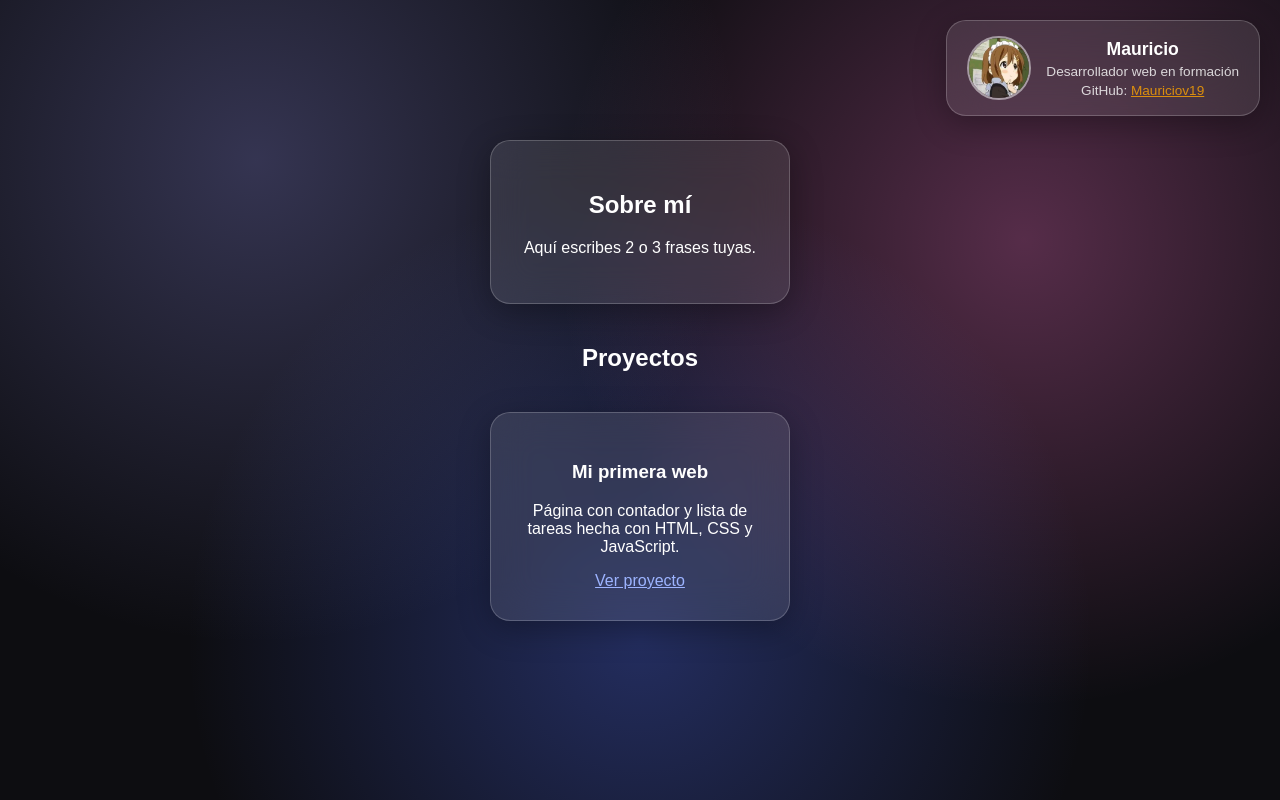
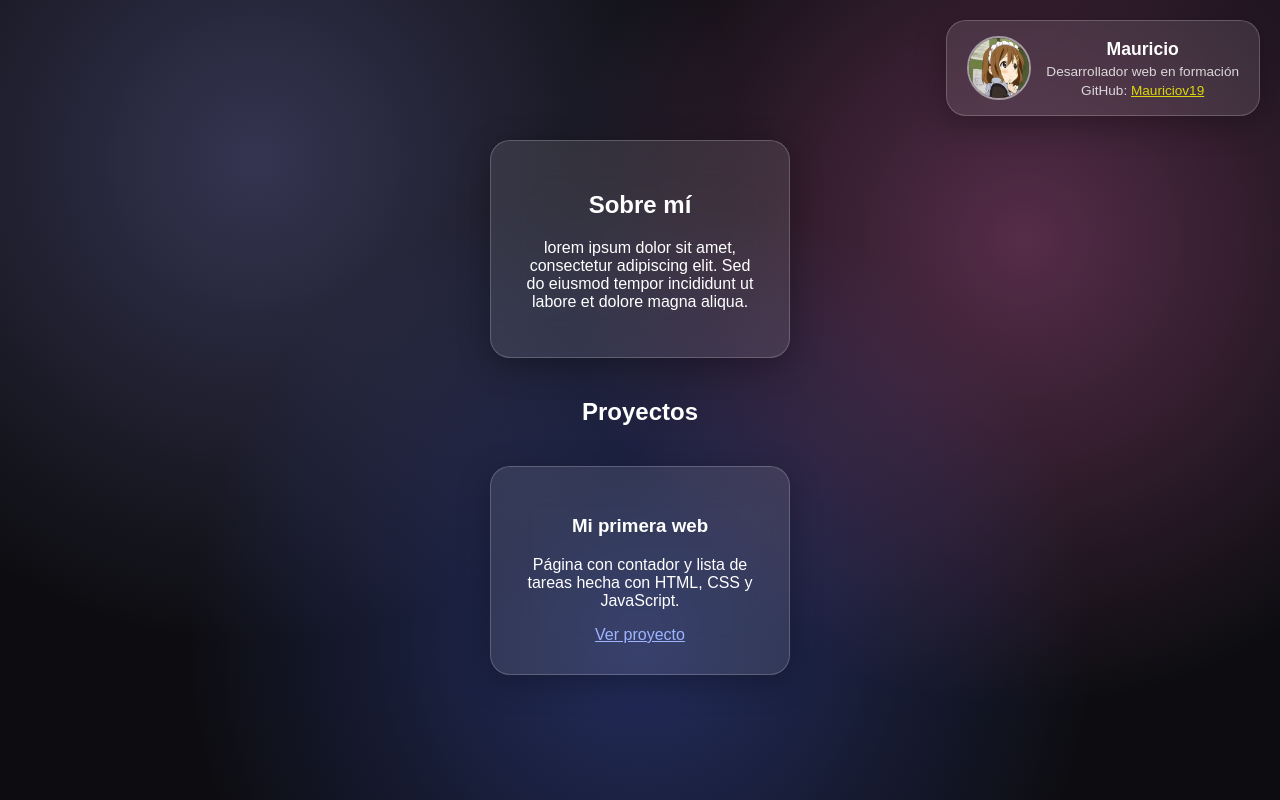
Before and after one commit to Mauriciov19/Portafolio, a plain HTML site: page index.html in a window 1280 px wide. In both pictures the pointer is over the link "Mauriciov19". Drawn offline with Linux system fonts and the light colour scheme.

Commit message:
Agrego cositas

```diff
--- a/index.html
+++ b/index.html
@@ -23,7 +23,7 @@
 
         <section class="tarjeta">
             <h2>Sobre mí</h2>
-            <p>Aquí escribes 2 o 3 frases tuyas.</p>
+            <p>lorem ipsum dolor sit amet, consectetur adipiscing elit. Sed do eiusmod tempor incididunt ut labore et dolore magna aliqua.</p>
         </section>
 
         <section class="proyectos">
--- a/style.css
+++ b/style.css
@@ -90,7 +90,7 @@ a {
 }
 
 a:hover {
-    color: orange;
+    color: yellow;
 }
 
 @media (max-width: 600px) {
```
